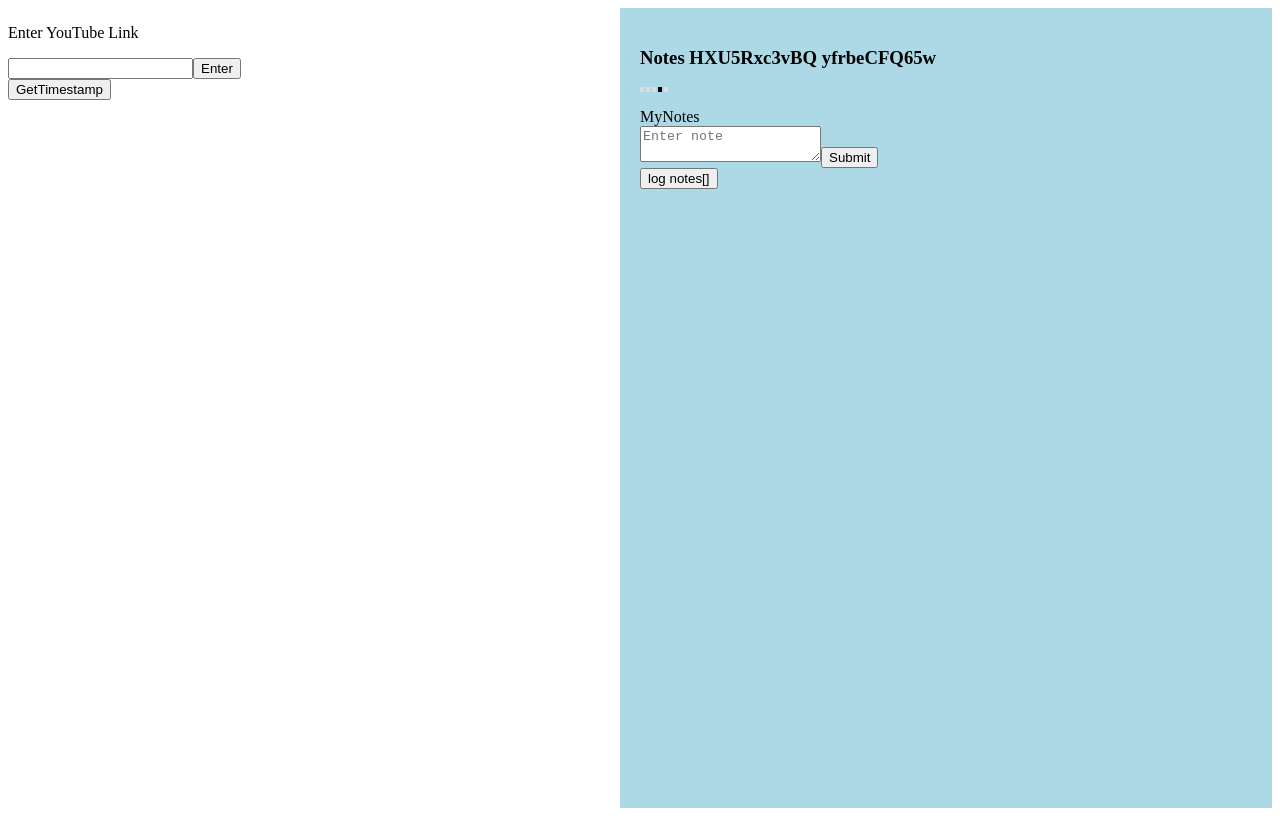
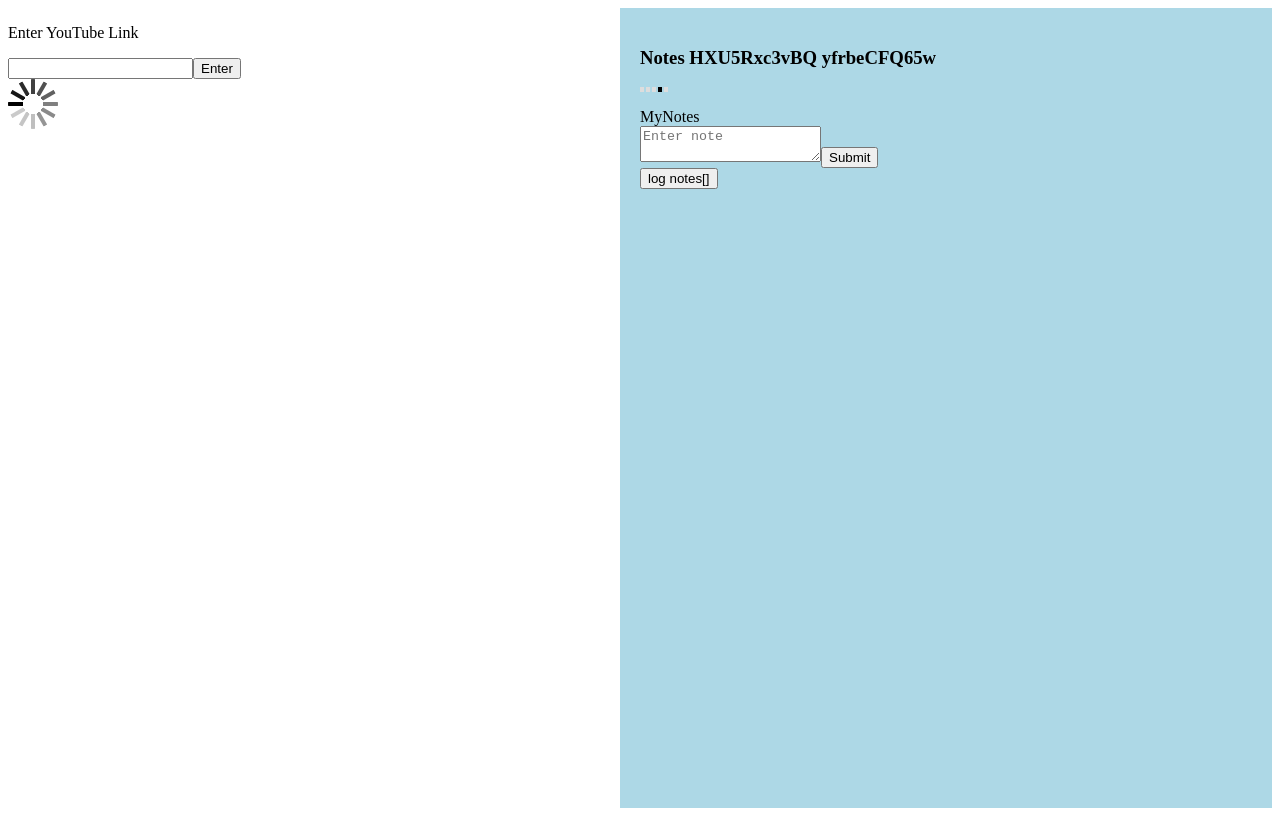
Before and after one commit to coolport/scribe, a React (Vite) app: page / in a window 1280 px wide. Both pictures are taken after typing "Sample" into the empty fields and a click on the button "Enter". Built offline with nearby package versions, Linux system fonts and the light colour scheme.

Commit message:
feat: Player loading state, better prop handling

```diff
--- a/src/Player.tsx
+++ b/src/Player.tsx
@@ -1,5 +1,6 @@
-import { useRef } from "react";
+import { useRef, useEffect, useState } from "react";
 import YouTube, { type YouTubeProps } from "react-youtube";
+import styles from './styles/Player.module.css'
 
 // Import destructured type YouTubeProps from the pkg. AVOID redefining - it's the point of the pkg.
 // we still construct a type PlayerProps with YouTubeProps[] bc
@@ -11,6 +12,15 @@ type PlayerProps = {
 
 function Player({ videoId, onReady }: PlayerProps) {
   const playerRef = useRef<any>(null); // For youtube player instance
+  const [isLoading, setIsLoading] = useState<boolean>(false);
+  const [isReady, setIsReady] = useState<boolean>(false);
+
+  useEffect(() => {
+    if (videoId) {
+      setIsLoading(true);
+      setIsReady(false);
+    }
+  }, [videoId])
 
   const opts: YouTubeProps['opts'] = {
     height: '390',
@@ -23,6 +33,14 @@ function Player({ videoId, onReady }: PlayerProps) {
   const onPlayerReady: PlayerProps['onReady'] = (event): void => {
     // Assignemnt here because assign to ref only when it's mounted
     playerRef.current = event.target;
+
+    setIsLoading(false);
+    setIsReady(true);
+
+    // For the parent component to pass its own func through the onReady prop
+    if (onReady) {
+      onReady(event);
+    }
 
     // access to player in all event handlers via event.target under onReady
 
@@ -38,14 +56,19 @@ function Player({ videoId, onReady }: PlayerProps) {
   }
 
   return <>
-    {videoId ? <YouTube
-      videoId={videoId}
-      opts={opts}
-      onReady={onReady ?? onPlayerReady} /> : <p>URL is NULL</p>
+    {videoId ?
+      <>
+        {isLoading && <div className={styles.loader}></div>}
+        <YouTube
+          videoId={videoId}
+          opts={opts}
+          onReady={onPlayerReady} />
+      </>
+      : <p>Enter a link to begin taking notes.</p>
     }
 
     {/* TODO:  load components only when player has mounted */}
-    <button onClick={getTimeStamp}>GetTimestamp</button>
+    {isReady && <button onClick={getTimeStamp}>GetTimestamp</button>}
   </>
 }
 
```
